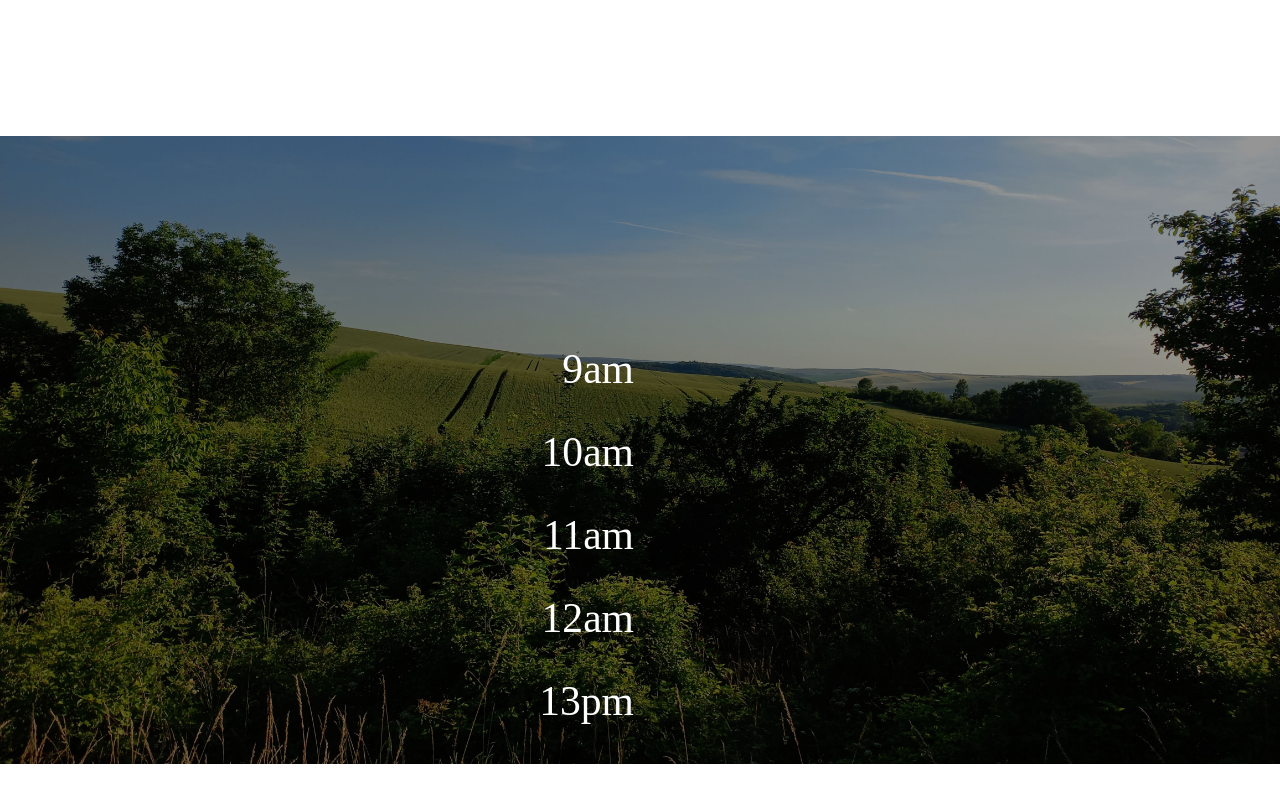
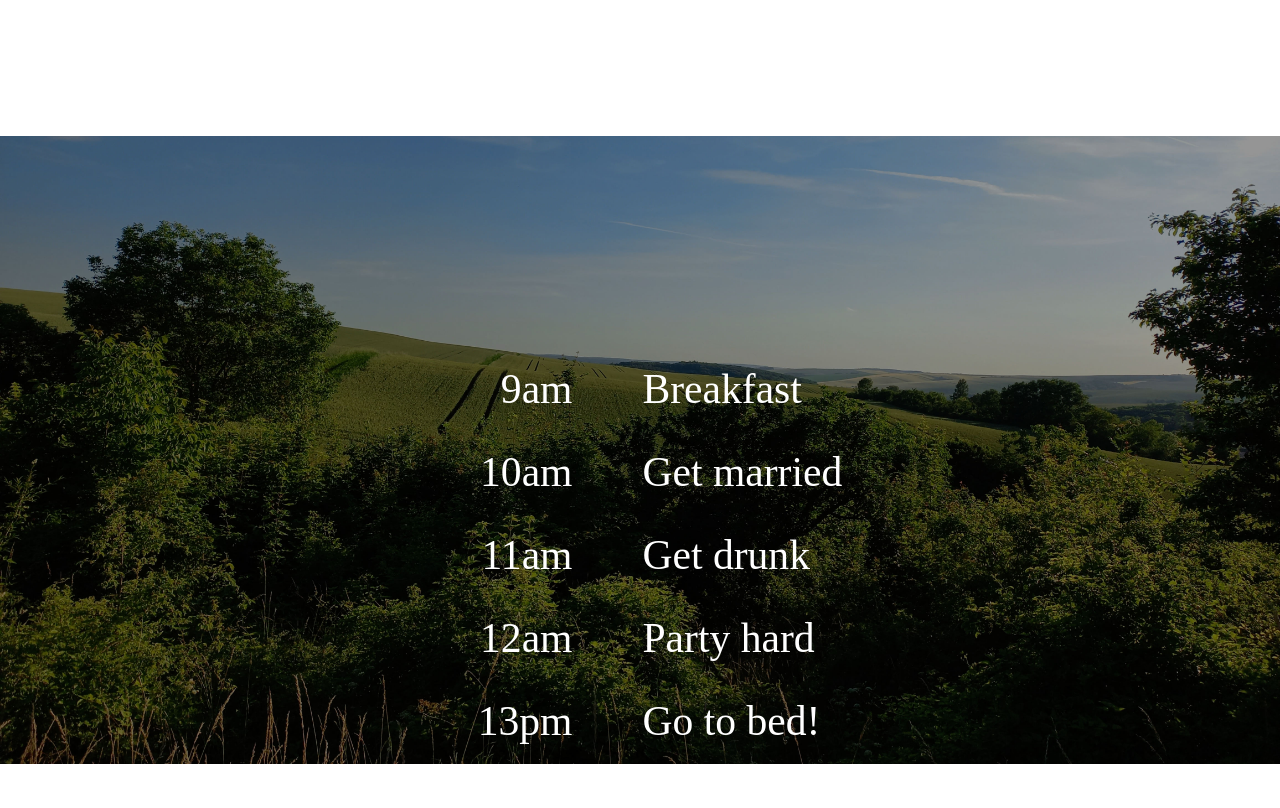
Before and after one commit to borgeslove/borgeslove.github.io, a plain HTML site: page index.html in a window 1280 px wide. Shown: the part 1320-2128 px from the top of the page. Drawn offline with Linux system fonts and the light colour scheme; a web font is replaced by a local one.

Commit message:
Fix center alignmnet of program div

```diff
--- a/style.css
+++ b/style.css
@@ -82,11 +82,12 @@ a {
     height: 100vh;
     background: url(20220615_192611.jpg) no-repeat;
     background-size: 100%;
+    text-align: center;
 }
 
 #program-body {
-    margin: auto;
-    width: 22%;
+    display: inline-block;
+    margin: 20px auto;
     color: white;
     font-size: 2em;
     padding-top: 150px;
@@ -106,7 +107,8 @@ a {
     padding-right: 30px;
 }
 #program-events {
-    float: right;
+    float: left;
+    text-align: left;
 }
 
 #accomodation {
```
